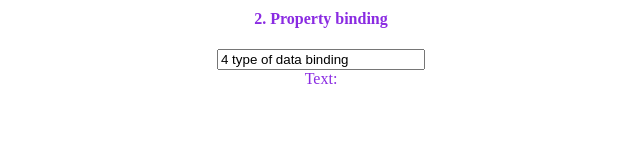
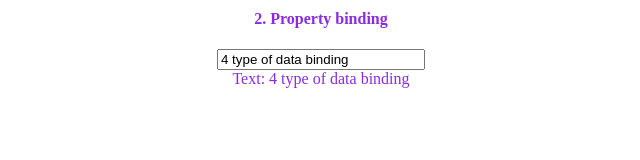
Before and after one commit to Oleg-ru/ng-mini-apps, an Angular app: page / in a window 1280 px wide. Shown: the part 130-290 px from the top of the page, without its empty margins (319-959 px from the left). Built offline with nearby package versions, Linux system fonts and the light colour scheme.

Commit message:
feature: property binding -> add one binding

```diff
--- a/src/app/components/data-binding/data-binding.html
+++ b/src/app/components/data-binding/data-binding.html
@@ -4,5 +4,8 @@
 
   <h4>2. Property binding</h4>
   <input type="text" [value]="topic">
-  <span>Text: </span>
+  <div class="data">
+    <span>Text: </span>
+    <span>{{topic}}</span>
+  </div>
 </div>
```
